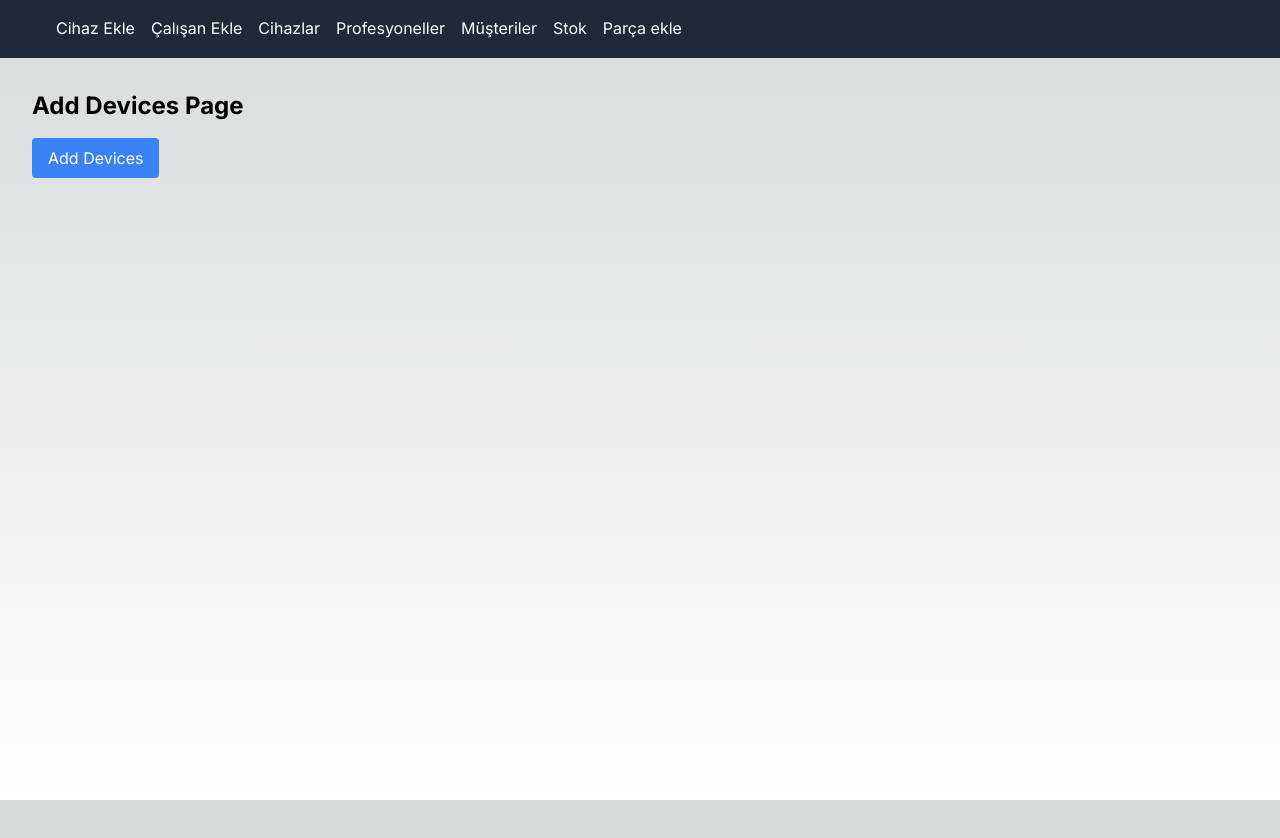
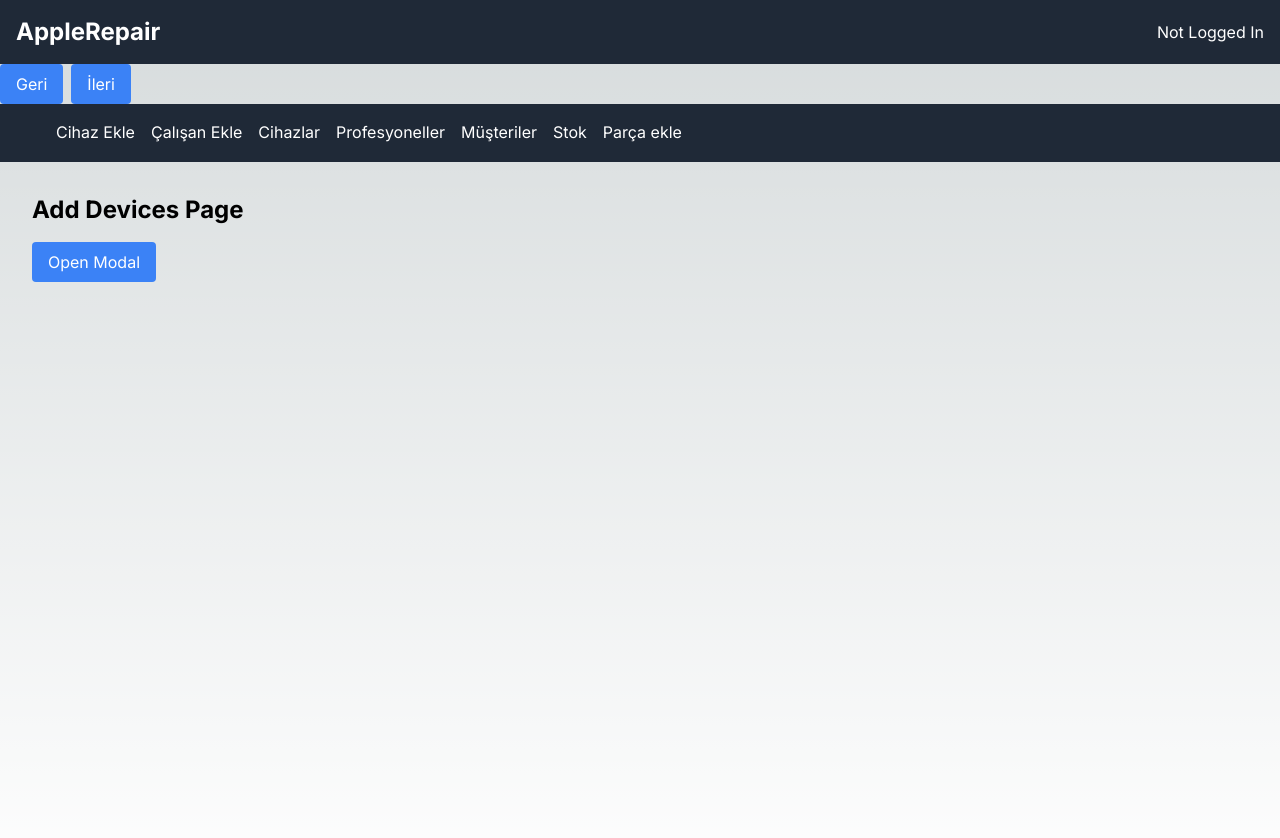
Before and after one commit to kerempekarli/Client-TecnicalService, a Next.js app: page /management/add-device in a window 1280 px wide. Shown: the top 838 px of the page. Before the commit the page ends 800 px from the top, so only its background shows below. Built offline with nearby package versions, Linux system fonts and the light colour scheme.

Commit message:
role based management

```diff
--- a/src/app/devices/[id]/page.js
+++ b/src/app/devices/[id]/page.js
@@ -112,7 +112,7 @@ const DeviceDetailPage = () => {
         <div className="mt-4">
           <button
             onClick={handleAddProcessClick}
-            className=" text-white py-2 px-4 rounded-md hover:bg-blue-600 focus:outline-none focus:shadow-outline-blue active:bg-blue-700"
+            className=" text-blue py-2 px-4 rounded-md hover:bg-blue-600 bg-blue-800 focus:outline-none focus:shadow-outline-blue active:bg-blue-700"
           >
             Add Process
           </button>
--- a/src/app/layout.js
+++ b/src/app/layout.js
@@ -1,5 +1,7 @@
 "use client";
 import Modal from "react-modal";
+import Header from "../components/Header";
+import NavigationButtons from "../components/NavigationButton";
 
 // Root elementini belirle
 
@@ -22,7 +24,9 @@ const RootLayout = ({ children }) => (
       <Provider store={store}>
         <PersistGate loading={null} persistor={persistor}>
           <ToastContainer></ToastContainer>
-          <div>{children}</div>
+          <Header></Header>
+          <NavigationButtons></NavigationButtons>
+          <div className="">{children}</div>
         </PersistGate>
       </Provider>
     </body>
--- a/src/app/login/page.js
+++ b/src/app/login/page.js
@@ -35,6 +35,7 @@ const Login = () => {
       if (response.ok) {
         const userData = await response.json();
         console.log("UserData ", {
+          user: userData.user,
           id: userData.user.id,
           username: `${userData.user.firstName} ${userData.user.lastName}`,
           email: userData.user.email,
@@ -45,14 +46,14 @@ const Login = () => {
         dispatch(
           userActions.setUser({
             id: userData.user.id,
-            username: `${userData.user.fistName} ${userData.user.lastName}`,
+            username: `${userData.user.firstName} ${userData.user.lastName}`,
             email: userData.user.email,
             token: userData.token,
           })
         );
 
         toast.success("Giriş başarıyla tamamlandı!");
-        router.push("/");
+        router.push("/management");
         // İsteğin başarılı olması durumunda başka bir sayfaya yönlendirme veya gerekli işlemleri yapabilirsiniz.
       } else {
         toast.error("Giriş işlemi başarısız oldu.");
--- a/src/app/management/add-device/page.js
+++ b/src/app/management/add-device/page.js
@@ -1,6 +1,6 @@
 // pages/management/add-devices.js
-'use client'
-import { useState } from "react";
+"use client";
+import { useState, useEffect } from "react";
 import AddDevicesModal from "../../../components/AddDevicesModal";
 
 const AddDevicesPage = () => {
@@ -17,11 +17,12 @@ const AddDevicesPage = () => {
   return (
     <div className="container mx-auto p-4">
       <h1 className="text-2xl font-bold mb-4">Add Devices Page</h1>
+
       <button
-        className="bg-blue-500 text-white px-4 py-2 rounded"
         onClick={openModal}
+        className="bg-blue-500 text-white px-4 py-2 rounded hover:bg-blue-600 focus:outline-none focus:shadow-outline-blue active:bg-blue-700"
       >
-        Add Devices
+        Open Modal
       </button>
 
       <AddDevicesModal showModal={showModal} closeModal={closeModal} />
--- a/src/components/AddDevicesModal.js
+++ b/src/components/AddDevicesModal.js
@@ -1,4 +1,5 @@
 // components/AddDevicesModal.js
+
 "use client";
 import { useState } from "react";
 import AddCustomerForm from "./AddCustomerForm";
@@ -20,7 +21,7 @@ const AddDevicesModal = ({ showModal, closeModal }) => {
   };
 
   const handleAddDeviceSubmit = () => {
-    closeModal();
+    closeModal(); // Kapatma fonksiyonunu çağır
     // 3. Adımda yapılacak işlemler
   };
 
@@ -31,6 +32,14 @@ const AddDevicesModal = ({ showModal, closeModal }) => {
       }`}
     >
       <div className="absolute top-1/2 left-1/2 transform -translate-x-1/2 -translate-y-1/2 bg-white p-8 rounded-md shadow-md">
+        <button
+          type="button"
+          onClick={closeModal}
+          className="absolute text-3xl top-2 right-2 text-black hover:text-gray-700"
+        >
+          &times;
+        </button>
+
         {step === 1 && (
           <CustomerInfoForm
             onCustomerFound={handleCustomerFound}
--- a/src/components/CustomerInfoForm.js
+++ b/src/components/CustomerInfoForm.js
@@ -52,19 +52,17 @@ const CustomerInfoForm = ({ onCustomerFound, onCustomerNotFound }) => {
   return (
     <form
       onSubmit={handleSubmit}
-      className="max-w-md mx-auto text-black p-6 bg-white rounded-md shadow-md mt-6"
+      className="max-w-md mx-auto text-white p-6 bg-gray-800 rounded-md shadow-md mt-6"
     >
       <h2 className="text-2xl text-green-500 mb-4 font-semibold">
         Customer Information
       </h2>
 
       <div className="mb-4">
-        <label className="block text-sm font-medium text-gray-600">
-          Email:
-        </label>
+        <label className="block text-sm font-medium">Email:</label>
         <input
           type="email"
-          className="mt-1 p-2 w-full border rounded-md focus:outline-none focus:border-green-500 outline-none"
+          className="mt-1 p-2 w-full border rounded-md text-black focus:outline-none focus:border-green-500 focus:ring focus:ring-green-200"
           value={email}
           onChange={(e) => setEmail(e.target.value)}
         />
@@ -72,7 +70,7 @@ const CustomerInfoForm = ({ onCustomerFound, onCustomerNotFound }) => {
 
       <button
         type="submit"
-        className="bg-green-500 text-white py-2 px-4 rounded-md hover:bg-green-600 focus:outline-none focus:shadow-outline-green active:bg-green-700"
+        className="bg-green-500 text-white py-2 px-4 rounded-md hover:bg-green-600 focus:outline-none focus:ring focus:ring-green-200 active:bg-green-700"
       >
         Next
       </button>
--- /dev/null
+++ b/src/components/Header.js
@@ -0,0 +1,45 @@
+// components/Header.js
+"use client";
+import React from "react";
+import { useDispatch, useSelector } from "react-redux";
+import { actions } from "../redux/reducers/userReducer";
+
+const Header = () => {
+  const dispatch = useDispatch();
+  const user = useSelector((state) => state.user);
+
+  const handleLogout = () => {
+    // Dispatch the action to reset the user state
+    dispatch(actions.resetUser());
+    // You may also perform additional logout logic here
+  };
+
+  return (
+    <header className="bg-gray-800 text-white p-4">
+      <div className="container mx-auto flex justify-between items-center">
+        <div>
+          <h1 className="text-2xl font-bold">AppleRepair</h1>
+        </div>
+        <div>
+          {user.id ? (
+            <div className="flex items-center space-x-4">
+              <p>{user.username}</p>
+              <p>{user.role}</p>
+              <button
+                onClick={handleLogout}
+                className="bg-red-500 text-white px-4 py-2 rounded"
+              >
+                Logout
+              </button>
+            </div>
+          ) : (
+            // Render login or other auth-related components if user is not logged in
+            <p>Not Logged In</p>
+          )}
+        </div>
+      </div>
+    </header>
+  );
+};
+
+export default Header;
--- /dev/null
+++ b/src/components/NavigationButton.js
@@ -0,0 +1,36 @@
+// components/NavigationButtons.js
+"use client";
+import React from "react";
+import Link from "next/link";
+import { useRouter } from "next/navigation";
+
+const NavigationButtons = () => {
+  const router = useRouter();
+
+  const goBack = () => {
+    router.back();
+  };
+
+  const goForward = () => {
+    router.forward();
+  };
+
+  return (
+    <div>
+      <button
+        onClick={goBack}
+        className="mr-2 bg-blue-500 text-white px-4 py-2 rounded hover:bg-blue-600 focus:outline-none focus:shadow-outline-blue active:bg-blue-700"
+      >
+        Geri
+      </button>
+      <button
+        onClick={goForward}
+        className="bg-blue-500 text-white px-4 py-2 rounded hover:bg-blue-600 focus:outline-none focus:shadow-outline-blue active:bg-blue-700"
+      >
+        İleri
+      </button>
+    </div>
+  );
+};
+
+export default NavigationButtons;
--- a/src/redux/reducers/userReducer.js
+++ b/src/redux/reducers/userReducer.js
@@ -13,6 +13,7 @@ const userSlice = createSlice({
   },
   reducers: {
     setUser: (state, action) => {
+      console.log(action);
       const { id, username, email, token } = action.payload;
       return {
         ...state,
```
